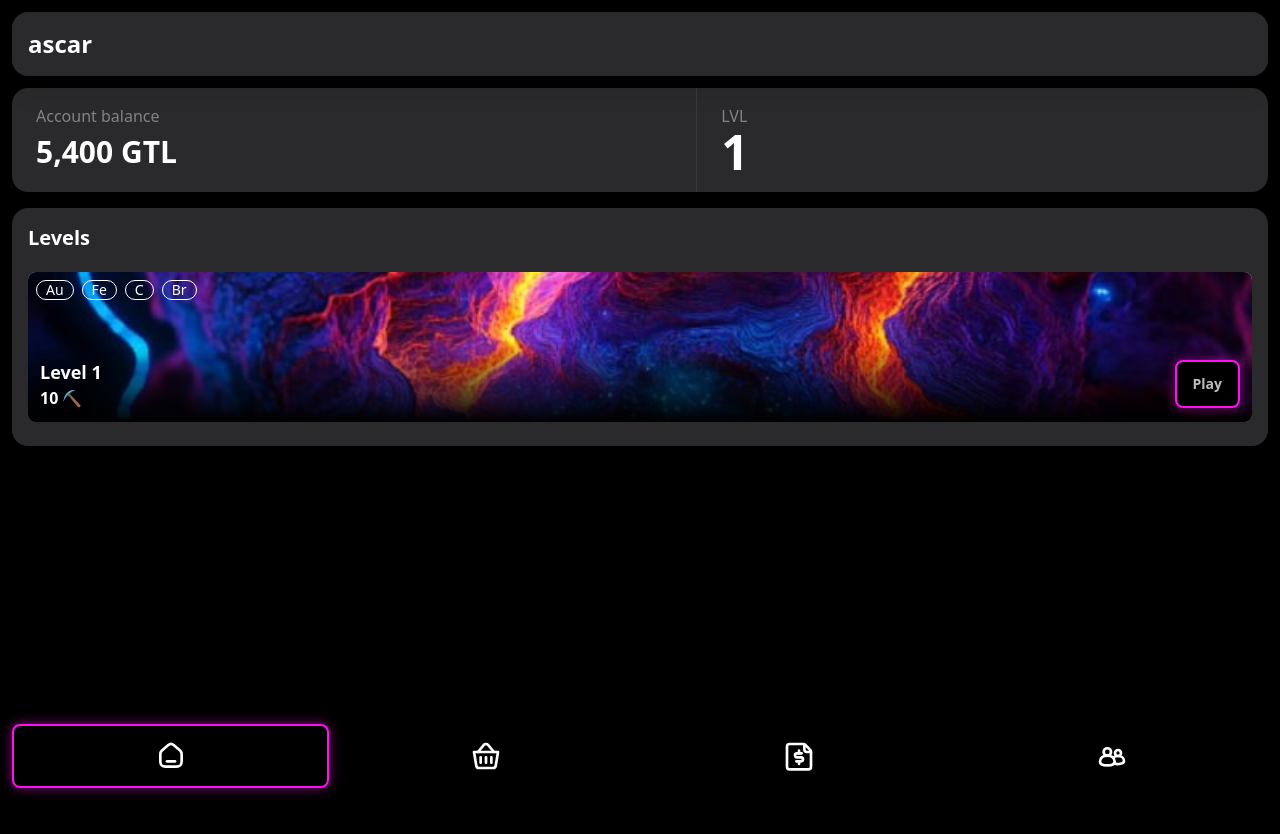
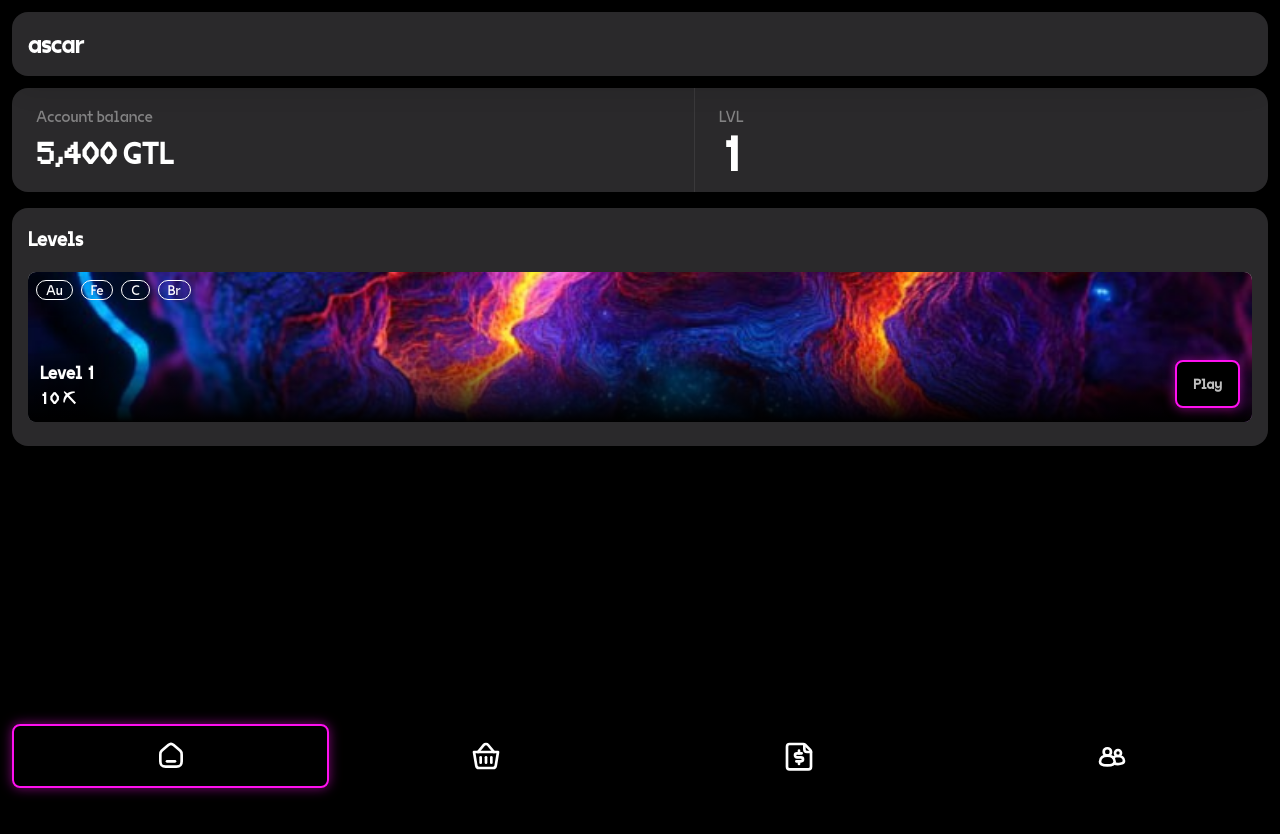
Before and after one commit to YYdev-fl/dgtl-miniapp, a Next.js app in the folder client/: page / in a window 1280 px wide. Shown: the top 834 px of the page. Built offline with nearby package versions, Linux system fonts and the light colour scheme.

Commit message:
finished game over screen

```diff
--- a/client/pages/game.tsx
+++ b/client/pages/game.tsx
@@ -274,10 +274,10 @@ const Game: React.FC = () => {
 
 
           {/* Display Collected Minerals */}
-          <div className="card bg-neutral grid grid-cols-3 gap-2 mb-6 p-2">
+          <div className="card bg-neutral grid grid-cols-3 gap-2 mb-6 p-3">
             {Object.entries(collectedMinerals).map(([image, { count, value }]) => (
-              <div key={image} className="flex flex-col items-center justify-center bg-secondary p-2 rounded-xl">
-                <img src={image} alt="" className="w-10 h-10 mr-4 mb-2  " />
+              <div key={image} className="flex flex-col items-center justify-center bg-secondary p-2 rounded-xl gap-3">
+                <img src={image} alt="" className="w-10 h-10" />
                 <div className="text-xs">
                   <p>Collected: {count}</p>
                   <p>Value: {count * value} GTL</p>
--- a/client/styles/globals.css
+++ b/client/styles/globals.css
@@ -1,3 +1,15 @@
 @tailwind base;
 @tailwind components;
 @tailwind utilities;
+
+@font-face {
+font-family: 'VG5000';
+src: url('/fonts/VG5000-regular.otf') format('opentype');
+font-weight: normal;
+font-style: normal;
+}
+
+/* styles/globals.css */
+html, body {
+    @apply font-vg5000;
+  }
--- a/client/tailwind.config.ts
+++ b/client/tailwind.config.ts
@@ -8,6 +8,9 @@ const config: Config = {
   ],
   theme: {
     extend: {
+      fontFamily: {
+        vg5000: ['VG5000', 'sans-serif']
+      },
       backgroundImage: {
         "gradient-radial": "radial-gradient(var(--tw-gradient-stops))",
         "gradient-conic":
```
Also changed, not shown: client/public/fonts/VG5000-Regular.otf (added).
